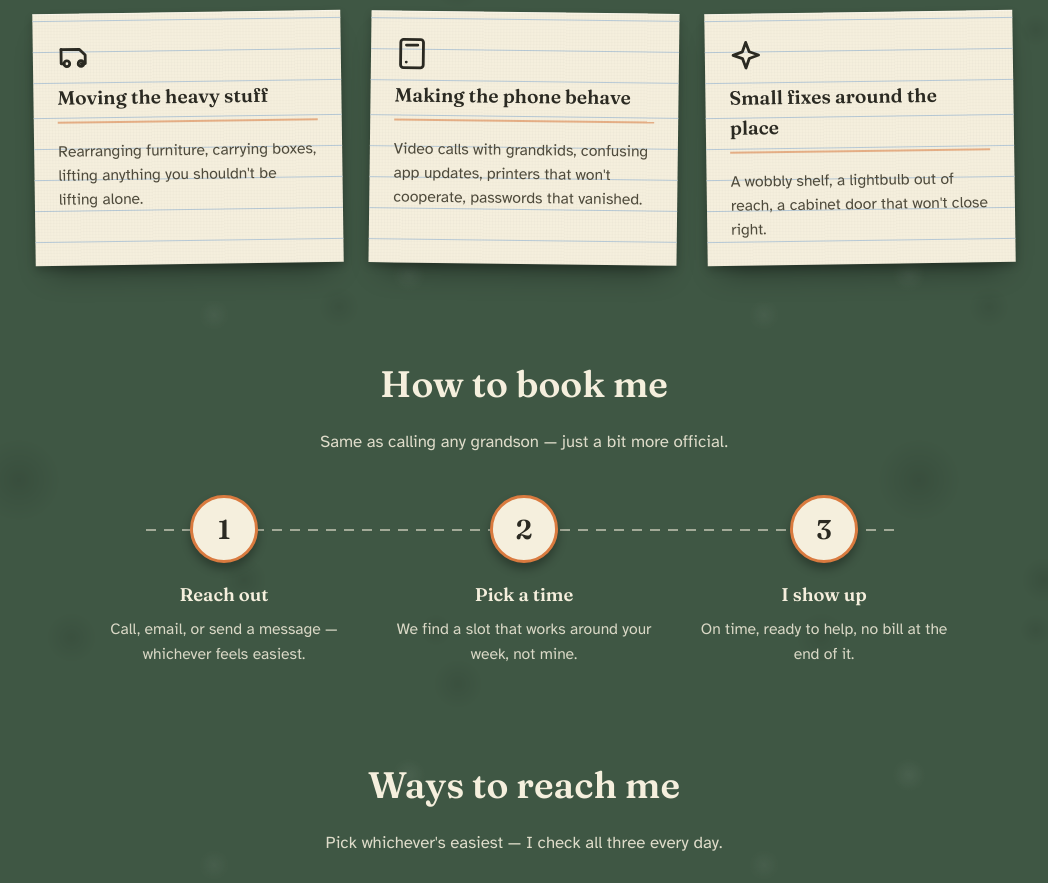
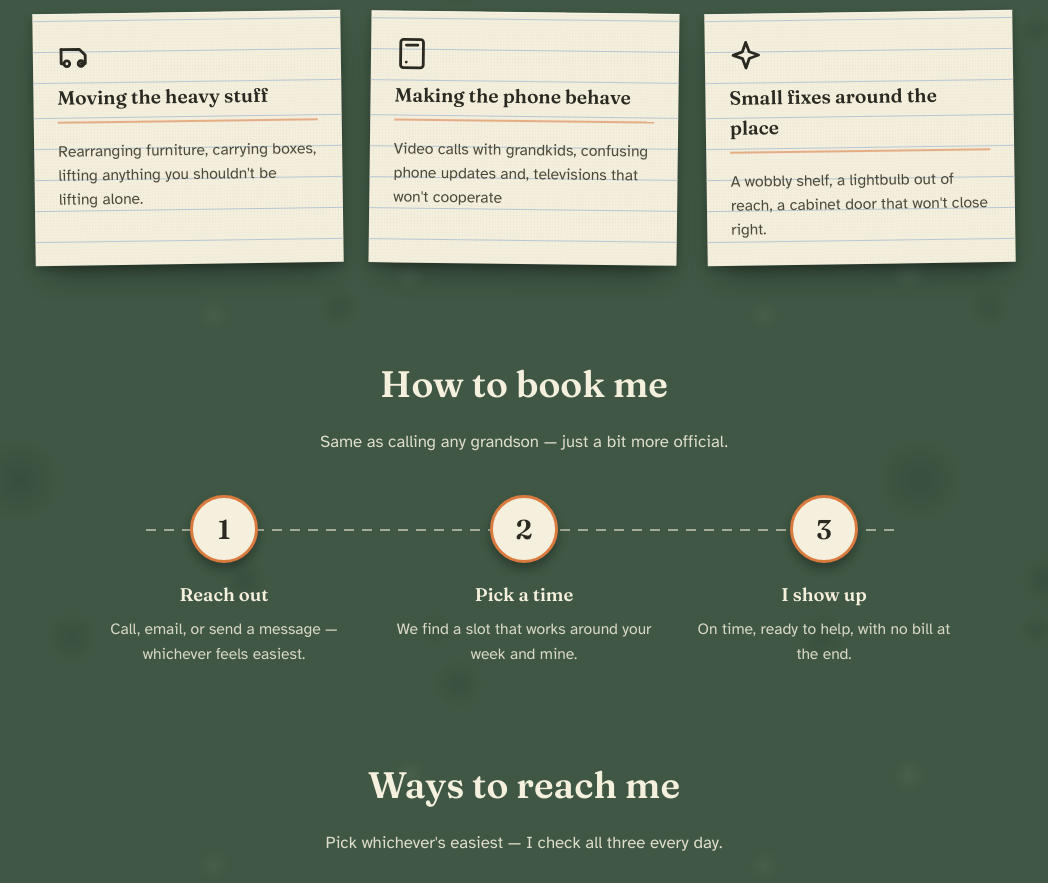
Before and after one commit to z5jdrc8nnv-cmyk/BorrowAGrandsonWebsite, a plain HTML site: page index (1).html in a window 1280 px wide. Shown: the part 1500-2383 px from the top of the page, without its empty margins (116-1164 px from the left). Drawn offline with Linux system fonts and the light colour scheme.

Commit message:
Update index (1).html

```diff
--- a/index (1).html
+++ b/index (1).html
@@ -503,7 +503,7 @@
         <svg class="icon" viewBox="0 0 24 24" fill="none" stroke-width="2" stroke-linecap="round" stroke-linejoin="round"><rect x="4" y="2" width="16" height="20" rx="2"/><path d="M8 6h8M8 18h.01"/></svg>
         <h3>Making the phone behave</h3>
         <div class="rule"></div>
-        <p>Video calls with grandkids, confusing app updates, printers that won't cooperate, passwords that vanished.</p>
+        <p>Video calls with grandkids, confusing phone updates and, televisions that won't cooperate</p>
       </div>
 
       <div class="service-card paper">
@@ -531,12 +531,12 @@
       <div class="step">
         <div class="num">2</div>
         <h3>Pick a time</h3>
-        <p>We find a slot that works around your week, not mine.</p>
+        <p>We find a slot that works around your week and mine.</p>
       </div>
       <div class="step">
         <div class="num">3</div>
         <h3>I show up</h3>
-        <p>On time, ready to help, no bill at the end of it.</p>
+        <p>On time, ready to help, with no bill at the end.</p>
       </div>
     </div>
   </section>
```
